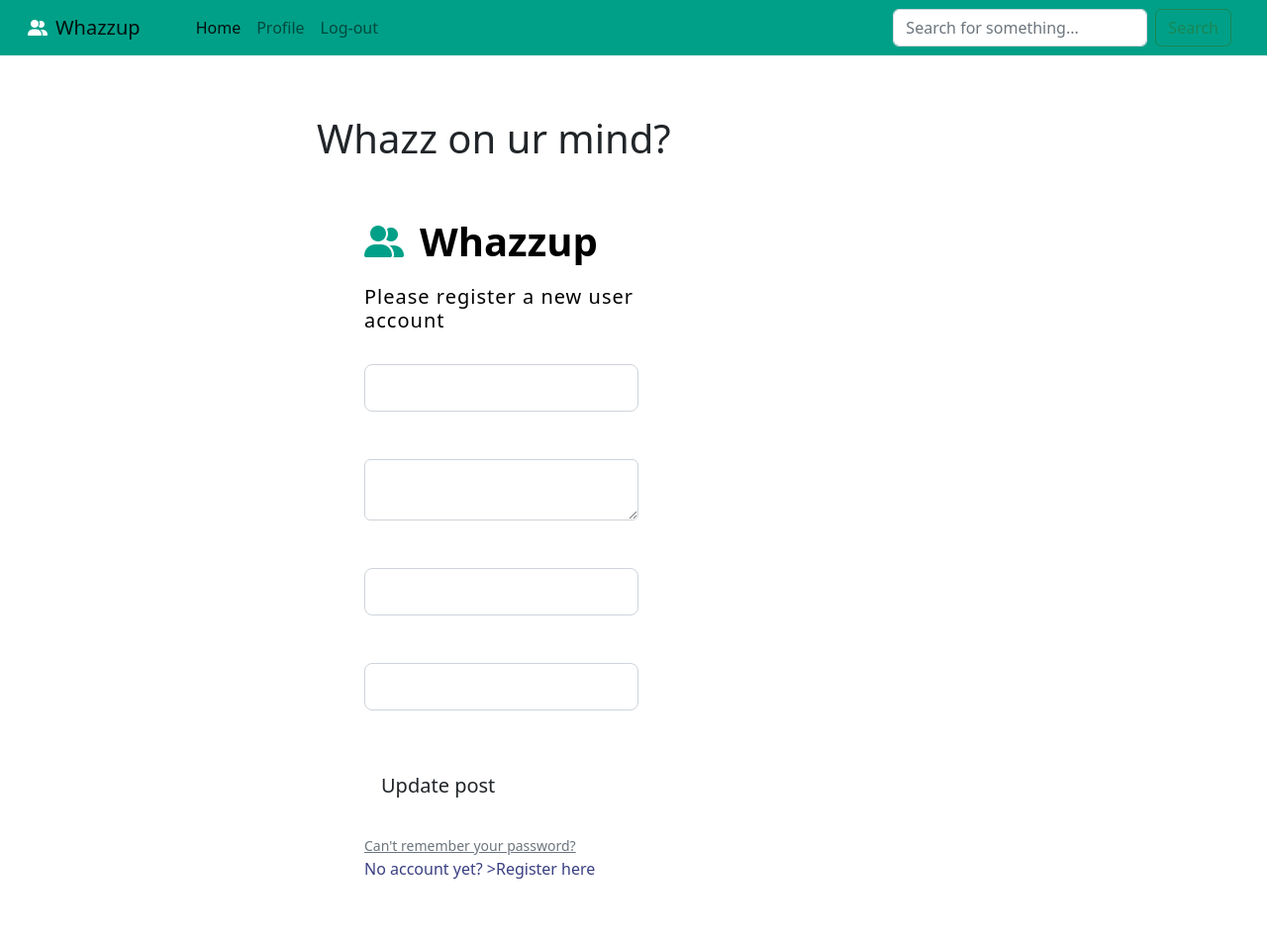
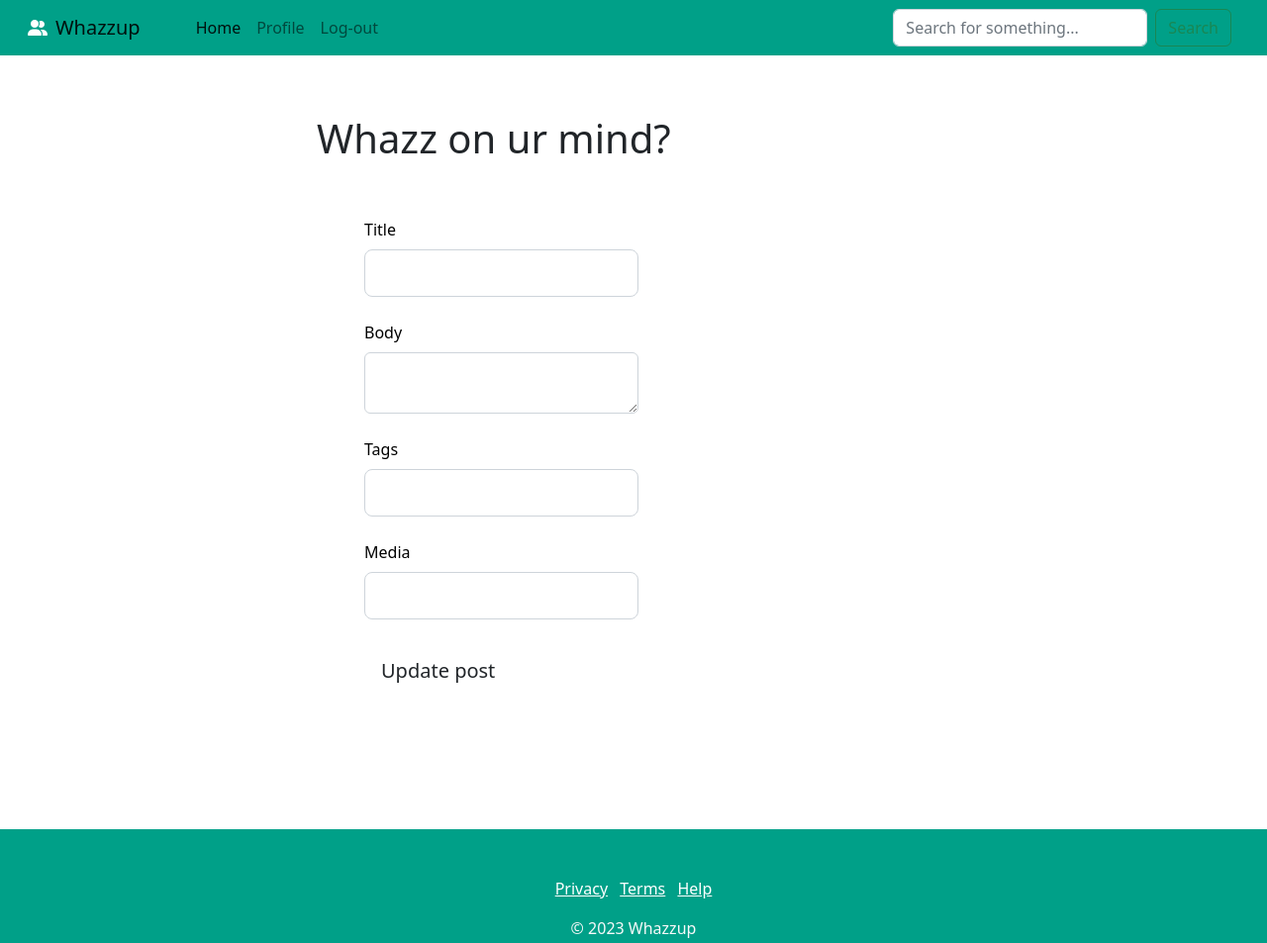
Before and after one commit to e0402/JavaScript-2-CA, a website with bundled scripts: page post/edit/index.html in a window 1280 px wide. Shown: the top 953 px of the page at 99% size. Built offline with nearby package versions, Linux system fonts and the light colour scheme.

Commit message:
Post html

```diff
--- a/post/edit/index.html
+++ b/post/edit/index.html
@@ -12,7 +12,7 @@
     <link rel="stylesheet"  href="https://cdnjs.cloudflare.com/ajax/libs/font-awesome/6.2.0/css/all.min.css">
     <script src="/node_modules/bootstrap/dist/js/bootstrap.bundle.min.js" defer></script>
     <script src="/src/js/index.mjs" defer type="module"></script>
-    <title>Whazzup | Edit post</title>
+    <title>Whazzup | Update post</title>
   </head>
   <body>
     <nav class="navbar navbar-expand-md fixed-top">
@@ -72,7 +72,7 @@
             <div class="col-md-6 col-lg-7 d-flex align-items-center">
               <div class="card-body p-4 p-lg-5 text-black">
                 <form id="editPost">
-                  <div class="d-flex align-items-center mb-3 pb-1">
+                  <!-- <div class="d-flex align-items-center mb-3 pb-1">
                     <i
                       class="fas fa-user-friends fa-2x me-3"
                       style="color: #00a088"
@@ -84,55 +84,54 @@
                     class="fw-normal mb-3 pb-3"
                     style="letter-spacing: 1px"
                   >
-                    Please register a new user account
-                  </h5>
+                    Create a new post
+                  </h5> -->
 
                   <div class="form-outline mb-4">
+                    <label
+                    class="form-label"
+                    for="form2Example27"
+                  >Title</label>
                       <input
                         type="text"
                         name="title"
-                        id="form2Example27"
                         class="form-control form-control-lg"
                         required
                       />
-                      <label
-                        class="form-label"
-                        for="form2Example27"
-                      ></label>
                     </div>
 
                   <div class="form-outline mb-4">
+                    <label
+                    class="form-label"
+                    for="form2Example27"
+                  >Body</label>
                     <textarea class="form-control" name="body" required></textarea>
-                    <label
-                      class="form-label"
-                      for="form2Example27"
-                    ></label>
                   </div>
 
                   <div class="form-outline mb-4">
+                    <label
+                    class="form-label"
+                    for="form2Example27"
+                  >Tags</label>
                     <input
                       type="text"
                       name="tags"
                       id="form2Example27"
                       class="form-control form-control-lg"
                     />
-                    <label
-                      class="form-label"
-                      for="form2Example27"
-                    ></label>
                   </div>
 
                   <div class="form-outline mb-4">
+                    <label
+                    class="form-label"
+                    for="form2Example27"
+                  >Media</label>
                     <input
                       type="url"
                       name="media"
                       id="form2Example27"
                       class="form-control form-control-lg"
                     />
-                    <label
-                      class="form-label"
-                      for="form2Example27"
-                    ></label>
                   </div>
 
                   <div class="pt-1 mb-4">
@@ -141,15 +140,7 @@
                     </button>
                   </div>
 
-                  <a class="small text-muted" href="#!"
-                    >Can't remember your password?</a
-                  >
-                  <p class="mb-5 pb-lg-2" style="color: #393f81">
-                    No account yet?
-                    <!-- <a href="/profile/register/" style="color: #393f81" -->
-                      >Register here</a
-                    >
-                  </p>
+
                 </form>
               </div>
             </div>
```
